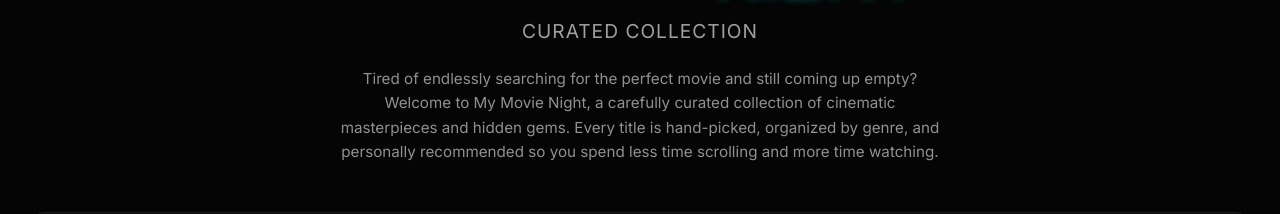
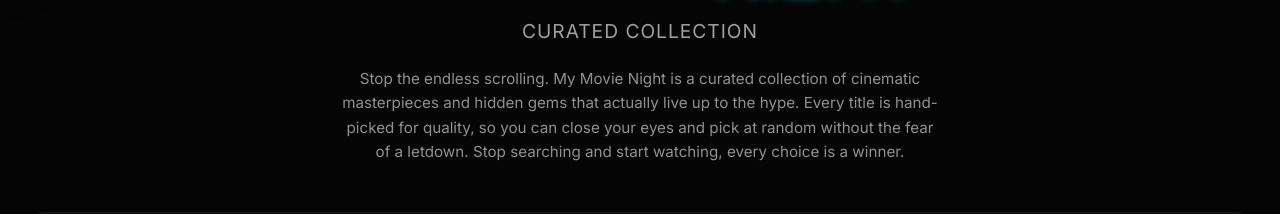
Before and after one commit to ayushmanbh/movie-nights, a React (Vite) app: page / in a window 1280 px wide. Shown: the part 124-338 px from the top of the page. Built offline with nearby package versions, Linux system fonts and the light colour scheme; the HTML template or start-up script is replaced by a standard one.

Commit message:
created constants file for site content

```diff
--- a/src/App.jsx
+++ b/src/App.jsx
@@ -8,6 +8,7 @@
 import BackToTop from './components/BackToTop';
 import moviesData from './data/movies.json';
 import { themeConfig } from './config/theme';
+import { APP_CONTENT } from './constants/content';
 
 const App = () => {
     const [allMovies, setAllMovies] = useState([]);
@@ -145,12 +146,9 @@
             )}
             <header className="main-header">
                 <h1>My Movie <span className="highlight">Night</span></h1>
-                <p className="subtitle">Curated Collection</p>
+                <p className="subtitle">{APP_CONTENT.subtitle}</p>
                 <p className="site-description">
-                    Tired of endlessly searching for the perfect movie and still coming up empty?
-                    Welcome to My Movie Night, a carefully curated collection of cinematic masterpieces and hidden gems.
-                    Every title is hand-picked, organized by genre, and personally recommended
-                    so you spend less time scrolling and more time watching.
+                    {APP_CONTENT.description}
                 </p>
             </header>
 
@@ -211,11 +209,9 @@
             <BackToTop />
 
             <footer className="main-footer">
-                <p>© 2025 My Movie Night. All rights reserved.{themeConfig.enableChristmasTheme && ' 🎄 Happy Holidays! 🎁'}</p>
+                <p>{APP_CONTENT.footer.copyright}{themeConfig.enableChristmasTheme && ' 🎄 Happy Holidays! 🎁'}</p>
                 <div className="disclaimer">
-                    Disclaimer: This application is developed for educational and entertainment purposes.
-                    All movie metadata and posters are properties of their respective owners (OMDb API).
-                    This is a 'vibe coded' application designed to explore modern web aesthetics and is not intended for commercial use.
+                    {APP_CONTENT.footer.disclaimer}
                 </div>
             </footer>
         </div>
--- /dev/null
+++ b/src/constants/content.js
@@ -0,0 +1,9 @@
+export const APP_CONTENT = {
+    title: "My Movie Night",
+    subtitle: "Curated Collection",
+    description: `Stop the endless scrolling. My Movie Night is a curated collection of cinematic masterpieces and hidden gems that actually live up to the hype. Every title is hand-picked for quality, so you can close your eyes and pick at random without the fear of a letdown. Stop searching and start watching, every choice is a winner.`,
+    footer: {
+        copyright: "© 2025 My Movie Night. All rights reserved.",
+        disclaimer: "Disclaimer: This application is developed for educational and entertainment purposes. All movie metadata and posters are properties of their respective owners (OMDb API). This is a 'vibe coded' application designed to explore modern web aesthetics and is not intended for commercial use."
+    }
+};
```
